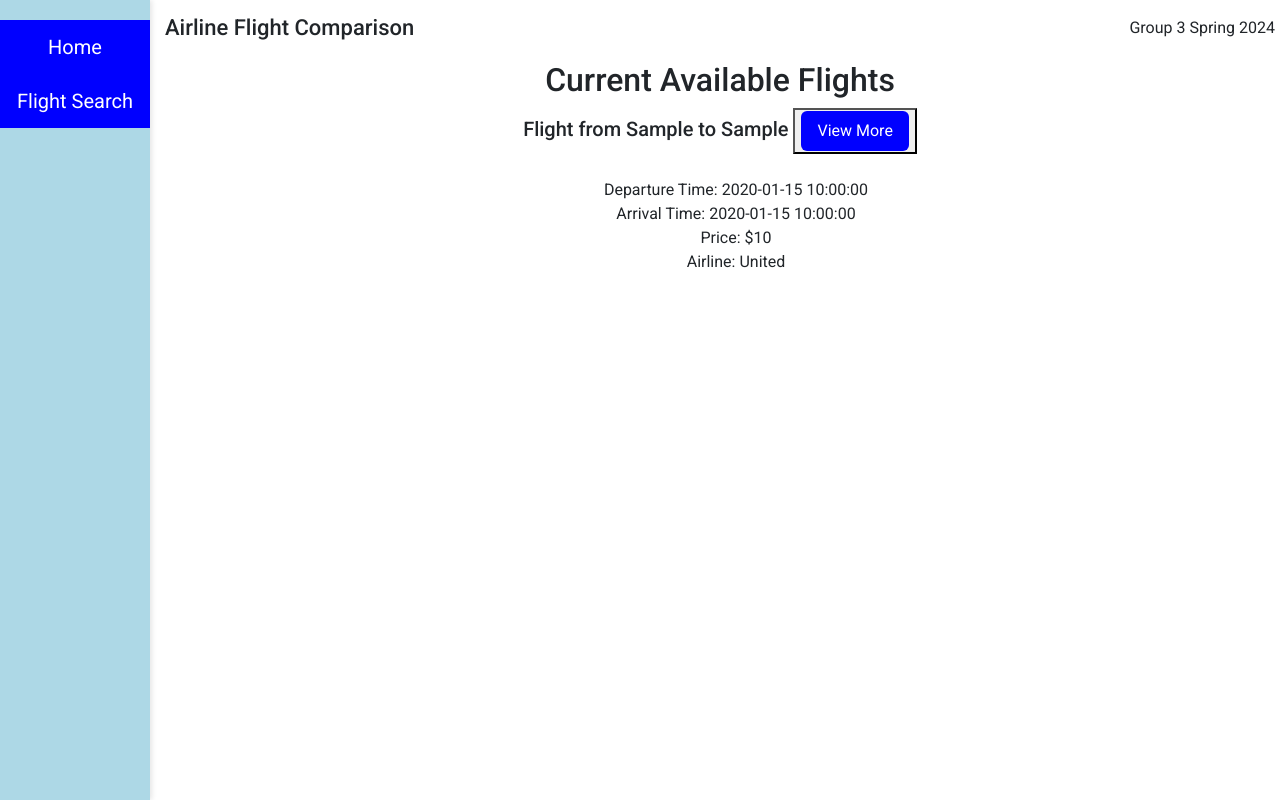
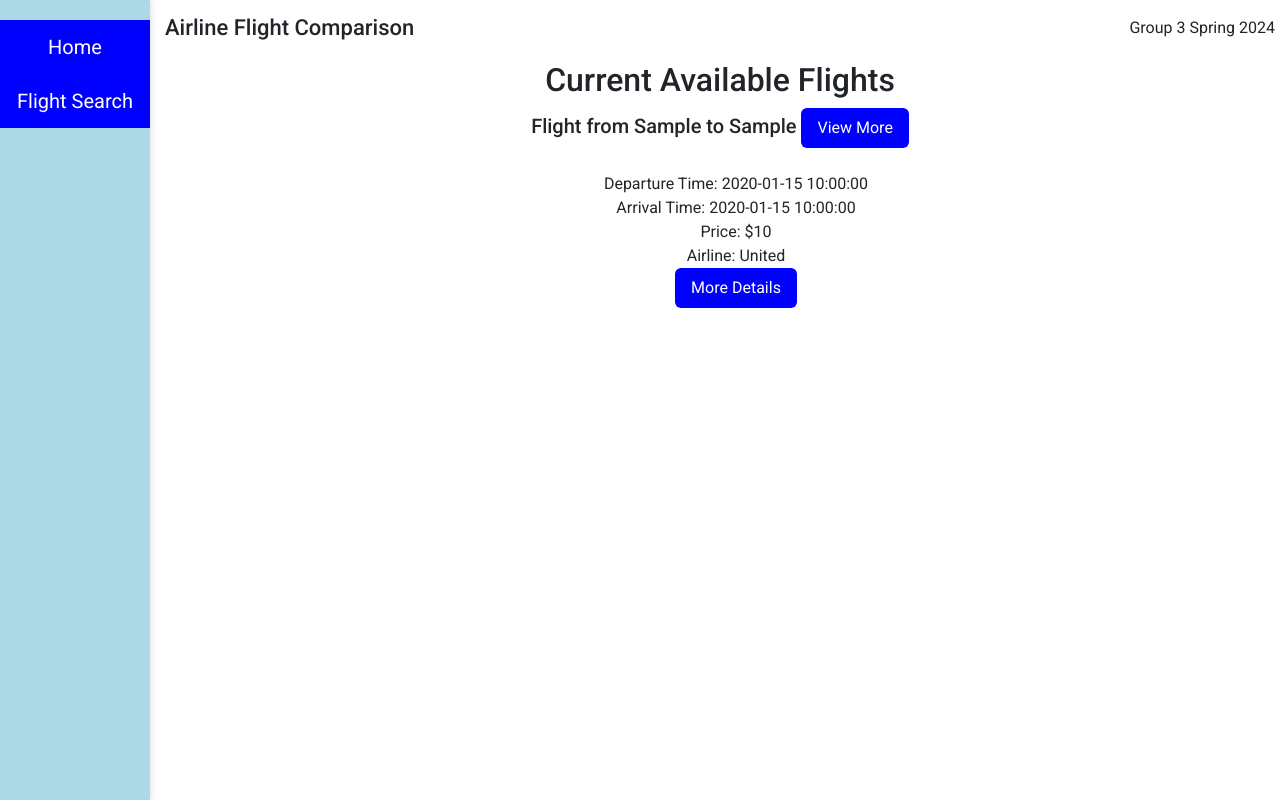
Before and after one commit to UCCS-CS4300-5300/group3-spring2024, a Django app: page / in a window 1280 px wide, after a click on "View More". Run offline with Django 5.2, Linux system fonts and the light colour scheme; tables that the repository leaves empty hold one stand-in row (values such as "Sample post").

Commit message:
final fixes for sprint 1

```diff
--- a/flightcomparison/serializers.py
+++ b/flightcomparison/serializers.py
@@ -16,6 +16,7 @@ class FlightListView(View):
 
         data = [
             {
+                'id': flight.id,
                 'user': flight.user.username,
                 'departure_location': flight.departure_location,
                 'arrival_location': flight.arrival_location,
--- a/flightcomparison/templates/flightcomparison/flight_search_blank.html
+++ b/flightcomparison/templates/flightcomparison/flight_search_blank.html
@@ -17,6 +17,7 @@
                 <li>Arrival Time: {{flight.arrival_time}}</li>
                 <li>Price: ${{flight.price}}</li>
                 <li>Airline: United</li>
+                <li><a button class="btn btn-primary" type="button" href="{% url 'flight_detail' flight.id %}">More Details</a></li>
               </ul>
             </div>
           </div>
--- a/flightcomparison/templates/flightcomparison/flight_search_data.html
+++ b/flightcomparison/templates/flightcomparison/flight_search_data.html
@@ -64,6 +64,7 @@
                         <li>Arrival Time: {{flight.arrival_time}}</li>
                         <li>Price: ${{flight.price}}</li>
                         <li>Airline: United</li>
+                        <li><a button class="btn btn-primary" type="button" href="{% url 'flight_detail' flight.id %}">More Details</a></li>
                       </ul>
                     </div>
                   </div>
--- a/flightcomparison/templates/flightcomparison/home.html
+++ b/flightcomparison/templates/flightcomparison/home.html
@@ -8,7 +8,7 @@
             <div class="accordion-item border-0">
                 <h5 class="acordion-header">
                     Flight from {{flight.departure_location}} to {{flight.arrival_location}}
-                    <button><a button class="btn btn-primary" href="{% url 'flight_detail' flight.id %}" type="button" data-bs-toggle="collapse" data-bs-target="#collapse_{{ forloop.counter }}" aria-expanded="true" aria-controls="collapse_{{ forloop.counter }}">View More</a></button>
+                    <a button class="btn btn-primary" type="button" data-bs-toggle="collapse" data-bs-target="#collapse_{{ forloop.counter }}" aria-expanded="true" aria-controls="collapse_{{ forloop.counter }}">View More</a>
                 </h5>
                 <div id="collapse_{{ forloop.counter }}" class="accordion-collapse collapse" aria-labelledby="headingOne" data-bs-parent="#accordionExample">
                     <div class="accordion-body">
@@ -17,6 +17,7 @@
                         <li>Arrival Time: {{flight.arrival_time}}</li>
                         <li>Price: ${{flight.price}}</li>
                         <li>Airline: United</li>
+                        <li><a button class="btn btn-primary" type="button" href="{% url 'flight_detail' flight.id %}">More Details</a></li>
                       </ul>
                     </div>
                   </div>
```
